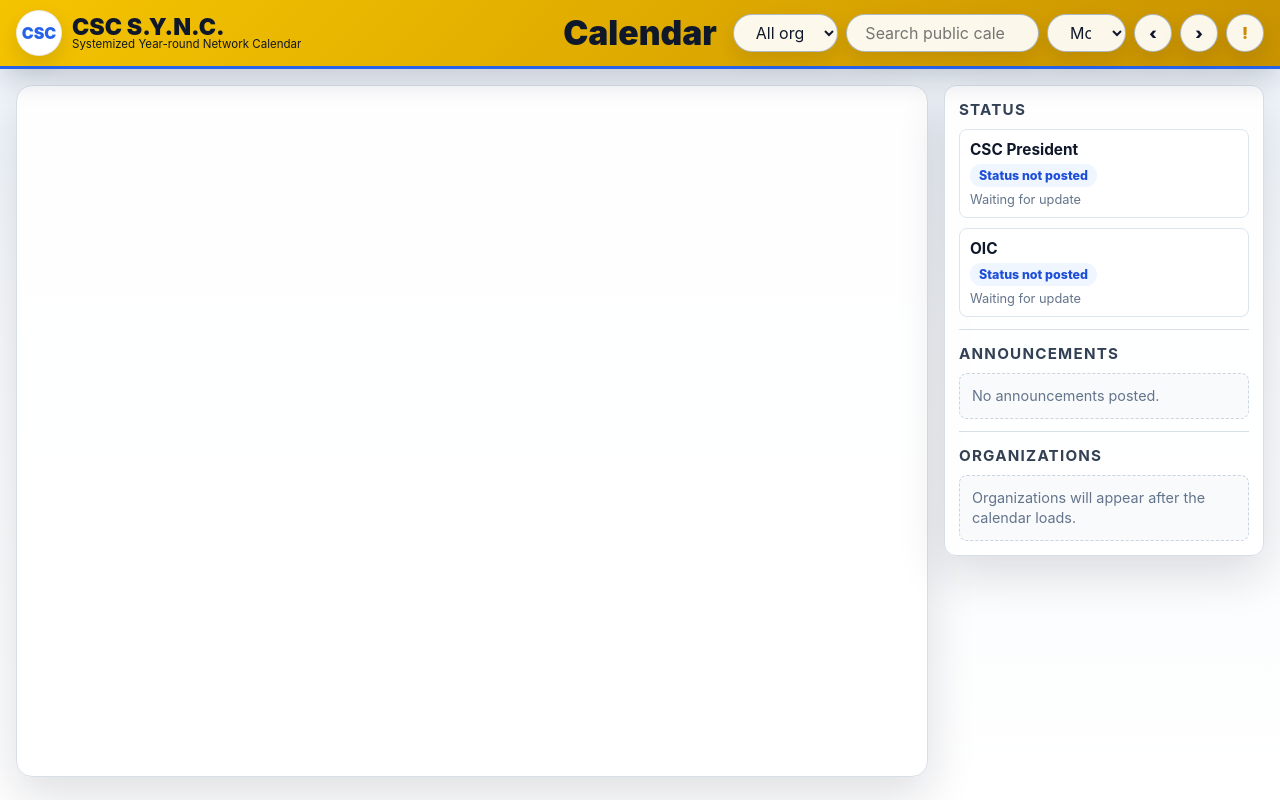
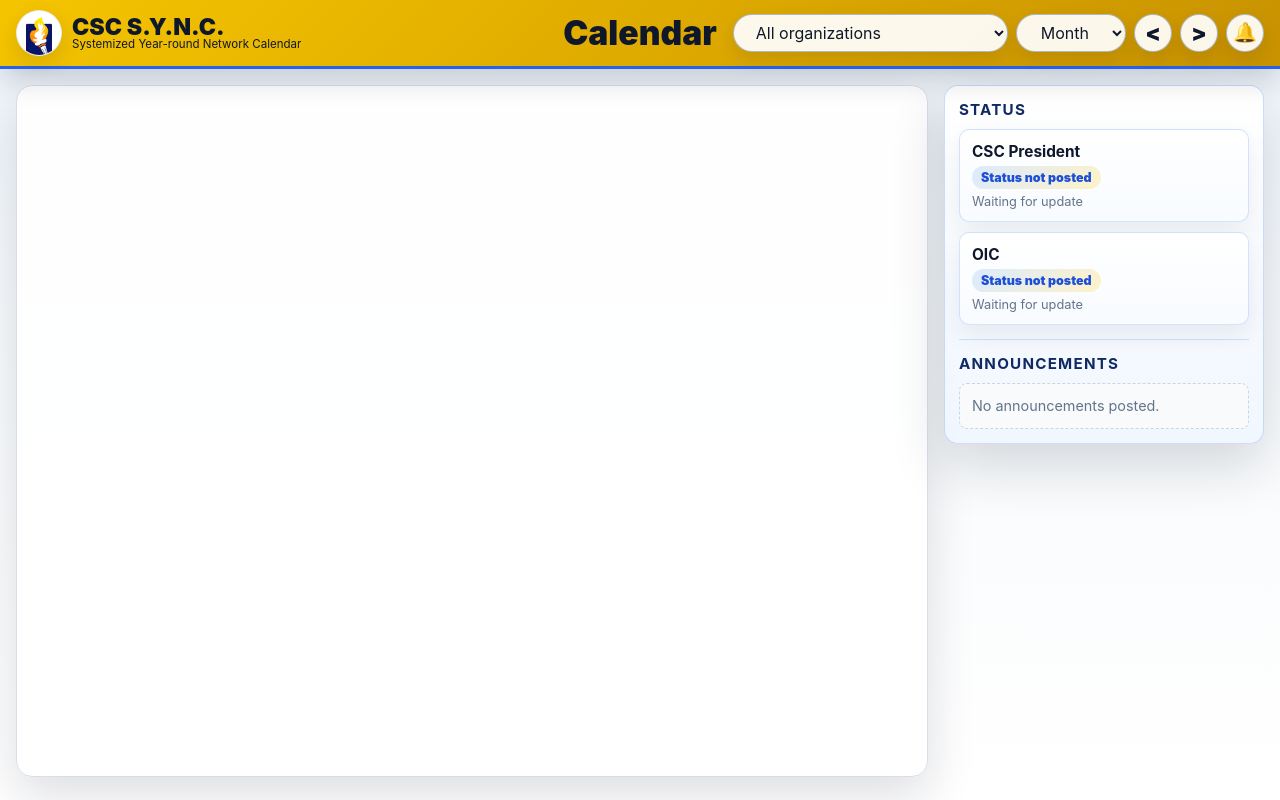
Before and after one commit to centralstudentcouncil2026-rgb/CSC-SYNC-PublicView, a plain HTML site: page index.html in a window 1280 px wide. Drawn offline with Linux system fonts and the light colour scheme; a script that the page names is missing.

Commit message:
Update public calendar header and panels

```diff
--- a/index.html
+++ b/index.html
@@ -18,7 +18,8 @@
     button, input, select { font: inherit; }
     .app-header { position: sticky; top: 0; z-index: 20; display: grid; grid-template-columns: minmax(220px, 1fr) auto minmax(220px, 1fr); align-items: center; gap: 16px; padding: 10px 16px; border-bottom: 3px solid var(--blue); background: linear-gradient(135deg, var(--gold), var(--gold-dark)); box-shadow: 0 10px 28px rgba(15, 23, 42, .18); }
     .brand { display: inline-flex; align-items: center; gap: 10px; min-width: 0; }
-    .brand-mark { display: grid; place-items: center; width: 46px; height: 46px; border-radius: 50%; background: #fff; border: 1px solid rgba(15, 23, 42, .08); color: var(--blue); font-weight: 900; box-shadow: 0 8px 20px rgba(15, 23, 42, .12); flex: 0 0 auto; }
+    .brand-mark { display: grid; place-items: center; width: 46px; height: 46px; border-radius: 50%; background: #fff; border: 1px solid rgba(15, 23, 42, .08); box-shadow: 0 8px 20px rgba(15, 23, 42, .12); flex: 0 0 auto; overflow: hidden; }
+    .brand-mark img { display: block; width: 76%; height: 76%; object-fit: contain; }
     .brand-title { display: grid; min-width: 0; line-height: 1; }
     .brand-title strong { font-size: clamp(1rem, 2vw, 1.45rem); font-weight: 900; white-space: nowrap; overflow: hidden; text-overflow: ellipsis; }
     .brand-title span { font-size: .72rem; color: #111827; white-space: nowrap; overflow: hidden; text-overflow: ellipsis; }
@@ -27,27 +28,25 @@
     .control, .icon-button { height: 38px; border: 1px solid rgba(148, 163, 184, .75); background: rgba(255, 255, 255, .92); color: var(--ink); box-shadow: 0 8px 18px rgba(15, 23, 42, .10); }
     .control { border-radius: 999px; padding: 0 18px; min-width: 0; outline: none; }
     .control:focus, .icon-button:focus { border-color: var(--blue); box-shadow: 0 0 0 3px rgba(37, 99, 235, .18), 0 8px 18px rgba(15, 23, 42, .10); }
-    .search-control { width: min(340px, 30vw); } .select-control { width: 170px; } .view-control { width: 118px; text-align: center; }
-    .icon-button { display: inline-grid; place-items: center; width: 38px; min-width: 38px; padding: 0; border-radius: 50%; cursor: pointer; font-weight: 900; }
-    .notification-button { position: relative; color: #ca8a04; }
+    .select-control { width: min(300px, 28vw); } .view-control { width: 118px; text-align: center; }
+    .icon-button { display: inline-grid; place-items: center; width: 38px; min-width: 38px; padding: 0; border-radius: 50%; cursor: pointer; font-size: 1.4rem; font-weight: 950; line-height: 1; }
+    .notification-button { position: relative; color: #ca8a04; font-size: 1.2rem; }
     .badge { position: absolute; top: -6px; right: -4px; min-width: 18px; height: 18px; padding: 0 5px; border-radius: 999px; display: none; place-items: center; background: #dc2626; color: #fff; border: 2px solid #fff; font-size: .7rem; font-weight: 900; line-height: 1; }
     .badge.show { display: grid; }
     main { display: grid; grid-template-columns: minmax(0, 1fr) 320px; gap: 16px; padding: 16px; }
     .calendar-panel, .side-panel { border: 1px solid var(--line); background: rgba(255, 255, 255, .92); box-shadow: var(--shadow); }
     .calendar-panel { border-radius: 16px; padding: 10px; overflow: hidden; min-width: 0; }
     #calendar { min-height: calc(100vh - 130px); }
-    .side-panel { border-radius: 12px; padding: 14px; align-self: start; display: grid; gap: 14px; max-height: calc(100vh - 100px); overflow: auto; }
-    .panel-section { display: grid; gap: 10px; padding-bottom: 12px; border-bottom: 1px solid var(--line); }
+    .side-panel { border-color: rgba(37, 99, 235, .22); border-radius: 14px; padding: 14px; align-self: start; display: grid; gap: 14px; max-height: calc(100vh - 100px); overflow: auto; background: linear-gradient(180deg, rgba(255, 255, 255, .96), rgba(239, 246, 255, .88)); box-shadow: 0 22px 54px rgba(15, 23, 42, .16); }
+    .panel-section { display: grid; gap: 10px; padding-bottom: 14px; border-bottom: 1px solid rgba(37, 99, 235, .18); }
     .panel-section:last-child { border-bottom: 0; padding-bottom: 0; }
-    .panel-section h2 { margin: 0; font-size: .95rem; text-transform: uppercase; letter-spacing: .08em; color: #334155; }
-    .status-card, .announcement-card, .legend-row { border: 1px solid #dbe4ef; background: #fff; border-radius: 8px; padding: 10px; }
+    .panel-section h2 { margin: 0; font-size: .95rem; text-transform: uppercase; letter-spacing: .08em; color: #102a63; }
+    .status-card, .announcement-card { border: 1px solid rgba(37, 99, 235, .18); background: linear-gradient(180deg, #ffffff, #f8fbff); border-radius: 10px; padding: 12px; box-shadow: 0 10px 24px rgba(15, 23, 42, .07); }
     .status-card { display: grid; gap: 5px; } .status-card strong { font-size: .96rem; }
-    .status-value { display: inline-flex; width: fit-content; max-width: 100%; padding: 4px 9px; border-radius: 999px; background: #eff6ff; color: #1d4ed8; font-size: .78rem; font-weight: 800; overflow-wrap: anywhere; }
+    .status-value { display: inline-flex; width: fit-content; max-width: 100%; padding: 4px 9px; border-radius: 999px; background: linear-gradient(135deg, #dbeafe, #fef3c7); color: #1d4ed8; font-size: .78rem; font-weight: 900; overflow-wrap: anywhere; }
     .small-muted { color: var(--muted); font-size: .8rem; }
     .announcement-card { display: grid; gap: 6px; } .announcement-card strong { font-size: .95rem; overflow-wrap: anywhere; }
     .announcement-card p { margin: 0; color: #475569; font-size: .86rem; line-height: 1.4; overflow-wrap: anywhere; white-space: pre-wrap; }
-    .legend-row { display: grid; grid-template-columns: 12px minmax(0, 1fr); align-items: center; gap: 8px; font-size: .85rem; font-weight: 700; }
-    .legend-dot { width: 12px; height: 12px; border-radius: 999px; }
     .fc { --fc-border-color: #cbd5e1; --fc-today-bg-color: #fff8d8; --fc-page-bg-color: transparent; color: var(--ink); }
     .fc .fc-toolbar { display: none; } .fc .fc-scrollgrid { border-radius: 12px; overflow: hidden; }
     .fc .fc-col-header-cell-cushion, .fc .fc-daygrid-day-number { color: var(--ink); text-decoration: none; font-weight: 800; }
@@ -68,23 +67,22 @@
     .detail-item span { display: block; color: #334155; font-size: .72rem; font-weight: 900; text-transform: uppercase; letter-spacing: .04em; }
     .detail-item strong { display: block; margin-top: 4px; font-size: .9rem; font-weight: 700; overflow-wrap: anywhere; }
     .empty-state { color: var(--muted); font-size: .9rem; line-height: 1.4; padding: 12px; border: 1px dashed #cbd5e1; border-radius: 8px; background: #f8fafc; }
-    @media (max-width: 1180px) { .app-header { grid-template-columns: 1fr; justify-items: stretch; } .calendar-title { order: 2; text-align: left; } .toolbar { order: 3; justify-content: flex-start; flex-wrap: wrap; } .brand { order: 1; } .search-control { width: min(100%, 380px); flex: 1 1 260px; } }
-    @media (max-width: 980px) { main { grid-template-columns: 1fr; } .side-panel { max-height: none; grid-template-columns: repeat(3, minmax(0, 1fr)); align-items: start; } .panel-section { border-bottom: 0; padding-bottom: 0; } }
-    @media (max-width: 720px) { .app-header { padding: 8px; gap: 8px; } .brand-mark { width: 38px; height: 38px; font-size: .78rem; } .brand-title strong { font-size: 1rem; } .brand-title span { display: none; } .calendar-title { font-size: 1.2rem; } .toolbar { display: grid; grid-template-columns: minmax(0, 1fr) 104px 38px 38px 38px; width: 100%; gap: 6px; } .select-control { grid-column: 1 / -1; width: 100%; } .search-control { grid-column: 1 / -1; width: 100%; min-width: 0; } .control, .icon-button { height: 36px; } .icon-button { width: 36px; min-width: 36px; } .view-control { width: 104px; padding-inline: 10px; } main { padding: 8px; } .calendar-panel { padding: 4px; border-radius: 10px; } #calendar { min-height: 72vh; } .fc .fc-daygrid-day-frame { min-height: 92px; } .fc .fc-col-header-cell-cushion, .fc .fc-daygrid-day-number { font-size: .78rem; } .fc .fc-event { font-size: .62rem; padding-inline: 3px; } .side-panel { grid-template-columns: 1fr; padding: 10px; } .detail-grid { grid-template-columns: 1fr; } }
+    @media (max-width: 1180px) { .app-header { grid-template-columns: 1fr; justify-items: stretch; } .calendar-title { order: 2; text-align: left; } .toolbar { order: 3; justify-content: flex-start; flex-wrap: wrap; } .brand { order: 1; } .select-control { width: min(100%, 380px); flex: 1 1 260px; } }
+    @media (max-width: 980px) { main { grid-template-columns: 1fr; } .side-panel { max-height: none; grid-template-columns: repeat(2, minmax(0, 1fr)); align-items: start; } .panel-section { border-bottom: 0; padding-bottom: 0; } }
+    @media (max-width: 720px) { .app-header { padding: 8px; gap: 8px; } .brand-mark { width: 38px; height: 38px; } .brand-title strong { font-size: 1rem; } .brand-title span { display: none; } .calendar-title { font-size: 1.2rem; } .toolbar { display: grid; grid-template-columns: minmax(0, 1fr) 104px 38px 38px 38px; width: 100%; gap: 6px; } .select-control { grid-column: 1 / -1; width: 100%; } .control, .icon-button { height: 36px; } .icon-button { width: 36px; min-width: 36px; font-size: 1.3rem; } .view-control { width: 104px; padding-inline: 10px; } main { padding: 8px; } .calendar-panel { padding: 4px; border-radius: 10px; } #calendar { min-height: 72vh; } .fc .fc-daygrid-day-frame { min-height: 92px; } .fc .fc-col-header-cell-cushion, .fc .fc-daygrid-day-number { font-size: .78rem; } .fc .fc-event { font-size: .62rem; padding-inline: 3px; } .side-panel { grid-template-columns: 1fr; padding: 10px; } .detail-grid { grid-template-columns: 1fr; } }
     @media (max-width: 460px) { .toolbar { grid-template-columns: minmax(0, 1fr) 86px 36px 36px 36px; } .view-control { width: 86px; } .brand-title strong { max-width: 220px; } dialog { width: calc(100vw - 16px); border-radius: 12px; } .modal-header, .modal-body { padding-inline: 14px; } }
   </style>
 </head>
 <body>
   <header class="app-header">
-    <div class="brand" aria-label="CSC S.Y.N.C."><div class="brand-mark">CSC</div><div class="brand-title"><strong>CSC S.Y.N.C.</strong><span>Systemized Year-round Network Calendar</span></div></div>
+    <div class="brand" aria-label="CSC S.Y.N.C."><div class="brand-mark"><img src="assets/csc-logo.png" alt="CSC logo"></div><div class="brand-title"><strong>CSC S.Y.N.C.</strong><span>Systemized Year-round Network Calendar</span></div></div>
     <div class="calendar-title" id="calendarTitle">Calendar</div>
     <div class="toolbar" aria-label="Calendar controls">
       <select class="control select-control" id="organizationFilter" aria-label="Filter by organization"><option value="">All organizations</option></select>
-      <input class="control search-control" id="searchInput" type="search" placeholder="Search public calendars by full name or title" aria-label="Search calendar">
       <select class="control view-control" id="viewSelect" aria-label="Calendar view"><option value="dayGridMonth">Month</option><option value="timeGridWeek">Week</option><option value="timeGridDay">Day</option><option value="listMonth">List</option></select>
-      <button class="icon-button" id="prevButton" type="button" aria-label="Previous period">&lsaquo;</button>
-      <button class="icon-button" id="nextButton" type="button" aria-label="Next period">&rsaquo;</button>
-      <button class="icon-button notification-button" id="announcementButton" type="button" aria-label="Announcements"><span aria-hidden="true">!</span><span class="badge" id="announcementBadge">0</span></button>
+      <button class="icon-button" id="prevButton" type="button" aria-label="Previous period">&lt;</button>
+      <button class="icon-button" id="nextButton" type="button" aria-label="Next period">&gt;</button>
+      <button class="icon-button notification-button" id="announcementButton" type="button" aria-label="Announcements"><span aria-hidden="true">🔔</span><span class="badge" id="announcementBadge">0</span></button>
     </div>
   </header>
   <main>
@@ -92,7 +90,6 @@
     <aside class="side-panel" aria-label="Calendar details">
       <section class="panel-section"><h2>Status</h2><article class="status-card"><strong>CSC President</strong><span class="status-value" id="presidentStatusValue">Status not posted</span><span class="small-muted" id="presidentStatusMeta">Waiting for update</span></article><article class="status-card"><strong>OIC</strong><span class="status-value" id="oicStatusValue">Status not posted</span><span class="small-muted" id="oicStatusMeta">Waiting for update</span></article></section>
       <section class="panel-section"><h2>Announcements</h2><div id="announcementList"><div class="empty-state">No announcements posted.</div></div></section>
-      <section class="panel-section"><h2>Organizations</h2><div id="organizationLegend"><div class="empty-state">Organizations will appear after the calendar loads.</div></div></section>
     </aside>
   </main>
   <div class="loading-banner" id="loadingBanner">Loading calendar</div>
@@ -105,7 +102,7 @@
     const state = { calendar: null, allEvents: [], organizations: [], announcements: [], orgColors: new Map() };
     document.addEventListener('DOMContentLoaded', init);
     async function init() { bindControls(); buildCalendar(); await refreshAll(); }
-    function bindControls() { byId('prevButton').addEventListener('click', () => { state.calendar.prev(); updateTitle(); }); byId('nextButton').addEventListener('click', () => { state.calendar.next(); updateTitle(); }); byId('viewSelect').addEventListener('change', (event) => { state.calendar.changeView(event.target.value); updateTitle(); }); byId('organizationFilter').addEventListener('change', renderCalendarEvents); byId('searchInput').addEventListener('input', debounce(renderCalendarEvents, 120)); byId('announcementButton').addEventListener('click', openAnnouncementDialog); byId('closeEventDialog').addEventListener('click', () => byId('eventDialog').close()); byId('closeAnnouncementDialog').addEventListener('click', () => byId('announcementDialog').close()); byId('eventDialog').addEventListener('click', closeOnBackdrop); byId('announcementDialog').addEventListener('click', closeOnBackdrop); window.addEventListener('resize', debounce(() => state.calendar && state.calendar.updateSize(), 150)); }
+    function bindControls() { byId('prevButton').addEventListener('click', () => { state.calendar.prev(); updateTitle(); }); byId('nextButton').addEventListener('click', () => { state.calendar.next(); updateTitle(); }); byId('viewSelect').addEventListener('change', (event) => { state.calendar.changeView(event.target.value); updateTitle(); }); byId('organizationFilter').addEventListener('change', renderCalendarEvents); byId('announcementButton').addEventListener('click', openAnnouncementDialog); byId('closeEventDialog').addEventListener('click', () => byId('eventDialog').close()); byId('closeAnnouncementDialog').addEventListener('click', () => byId('announcementDialog').close()); byId('eventDialog').addEventListener('click', closeOnBackdrop); byId('announcementDialog').addEventListener('click', closeOnBackdrop); window.addEventListener('resize', debounce(() => state.calendar && state.calendar.updateSize(), 150)); }
     function buildCalendar() { const calendarEl = byId('calendar'); state.calendar = new FullCalendar.Calendar(calendarEl, { initialView: window.innerWidth < 640 ? 'listMonth' : 'dayGridMonth', height: 'auto', dayMaxEvents: true, nowIndicator: true, eventDisplay: 'block', slotMinTime: '06:00:00', slotMaxTime: '23:59:00', headerToolbar: false, eventClick(info) { info.jsEvent.preventDefault(); openEventDialog(info.event); }, eventDidMount(info) { info.el.title = `${info.event.title} (${info.event.extendedProps.organization || 'Organization'})`; } }); state.calendar.render(); updateTitle(); byId('viewSelect').value = state.calendar.view.type; }
     async function refreshAll() { showLoading(true); try { const [items, orgs, announcements, profiles] = await Promise.all([rest('/rest/v1/calendar_items?select=*&approval_status=eq.approved&order=start_time.asc'), rest('/rest/v1/organizations?select=*&order=organization_name.asc'), rest('/rest/v1/announcements?select=*&order=created_at.desc'), rest('/rest/v1/profiles?select=id,email,full_name,account_type,activity_status,status_label,status_updated_at,updated_at,created_at&email=in.(president@aup.edu.ph,cscadmin2@aup.edu.ph,cscadviser@aup.edu.ph,cscadmin1@aup.edu.ph)')]); state.organizations = Array.isArray(orgs) ? orgs : []; state.allEvents = normalizeCalendarItems(Array.isArray(items) ? items : []); state.announcements = normalizeAnnouncements(Array.isArray(announcements) ? announcements : []); assignOrganizationColors(); renderFilters(); renderCalendarEvents(); renderAnnouncements(); renderStatuses(Array.isArray(profiles) ? profiles : []); } catch (error) { console.error(error); byId('announcementList').innerHTML = `<div class="empty-state">Calendar could not load. ${escapeHtml(error.message || 'Please try again later.')}</div>`; } finally { showLoading(false); } }
     async function rest(endpoint) { const { url, publishableKey } = window.SUPABASE_CONFIG; const response = await fetch(`${url}${endpoint}`, { headers: { apikey: publishableKey, Authorization: `Bearer ${publishableKey}`, 'Content-Type': 'application/json' } }); const payload = await response.json().catch(() => null); if (!response.ok) throw new Error(payload?.message || payload?.error || `Request failed (${response.status})`); return payload; }
@@ -113,9 +110,9 @@
     function isVisibleApprovedSchedule(row) { const status = lower(row.event_status || row.status || ''); const privacy = lower(row.privacy_level || ''); if (row.record_type && row.record_type !== 'schedule') return false; if (lower(row.approval_status) !== 'approved') return false; if (['cancelled', 'canceled', 'deleted', 'rejected', 'declined', 'archived'].includes(status)) return false; if (['private', 'internal', 'draft'].includes(privacy)) return false; return true; }
     function occurrencesForRow(row) { const saved = parseArray(row.occurrences); if (saved.length) return saved; const start = row.start_time || row.start_date; const end = row.end_time || row.end_date || row.start_time; const base = { id: row.id || createId(), date: dateOnly(start), start_time: start, end_time: end }; const repeat = lower(row.repeat || row.repeat_pattern || row.recurrence || row.recurrence_rule || ''); const until = dateOnly(row.repeat_until || row.recurrence_until || row.end_date); if (!repeat || repeat.includes('does not') || repeat === 'none' || !until) return [base]; return expandRepeat(base, repeat, until); }
     function expandRepeat(base, repeat, until) { const dates = []; const step = repeat.includes('month') ? 'month' : repeat.includes('day') ? 'day' : 'week'; const current = noonDate(base.date); const last = noonDate(until); if (!current || !last || current > last) return [base]; while (current <= last && dates.length < 370) { dates.push(localDate(current)); if (step === 'month') current.setMonth(current.getMonth() + 1); else current.setDate(current.getDate() + (step === 'day' ? 1 : 7)); } return dates.map((date, index) => ({ id: `${base.id}-repeat-${index}`, date, start_time: combineDateTime(date, base.start_time), end_time: combineDateTime(date, base.end_time) })); }
-    function renderCalendarEvents() { const orgFilter = byId('organizationFilter').value; const query = lower(byId('searchInput').value); const events = state.allEvents.filter((event) => { const record = event.extendedProps.record || {}; const haystack = lower([event.title, event.extendedProps.organization, record.venue, record.public_description, record.purpose, record.contact_person, record.activity_description].join(' ')); return (!orgFilter || event.extendedProps.colorKey === orgFilter) && (!query || haystack.includes(query)); }); state.calendar.removeAllEvents(); state.calendar.addEventSource(events); updateTitle(); }
-    function renderFilters() { const select = byId('organizationFilter'); const options = [...organizationKeysFromEvents()].sort((a, b) => a.label.localeCompare(b.label)); select.innerHTML = '<option value="">All organizations</option>' + options.map((item) => `<option value="${escapeHtml(item.key)}">${escapeHtml(item.label)}</option>`).join(''); const legend = byId('organizationLegend'); legend.innerHTML = options.length ? options.map((item) => `<div class="legend-row"><span class="legend-dot" style="background:${escapeHtml(colorForKey(item.key))}"></span><span>${escapeHtml(item.label)}</span></div>`).join('') : '<div class="empty-state">No approved organization schedules yet.</div>'; }
-    function organizationKeysFromEvents() { const map = new Map(); state.allEvents.forEach((event) => map.set(event.extendedProps.colorKey, { key: event.extendedProps.colorKey, label: event.extendedProps.organization || 'Unassigned' })); return map.values(); }
+    function renderCalendarEvents() { const orgFilter = byId('organizationFilter').value; const events = state.allEvents.filter((event) => !orgFilter || event.extendedProps.colorKey === orgFilter); state.calendar.removeAllEvents(); state.calendar.addEventSource(events); updateTitle(); }
+    function renderFilters() { const select = byId('organizationFilter'); const options = organizationFilterOptions(); select.innerHTML = '<option value="">All organizations</option>' + options.map((item) => `<option value="${escapeHtml(item.key)}">${escapeHtml(item.label)}</option>`).join(''); }
+    function organizationFilterOptions() { const map = new Map(); state.organizations.forEach((org) => { const label = org.organization_name || org.name || org.full_name || 'Unnamed organization'; map.set(organizationKey(org, label), { key: organizationKey(org, label), label }); }); state.allEvents.forEach((event) => { if (!map.has(event.extendedProps.colorKey)) map.set(event.extendedProps.colorKey, { key: event.extendedProps.colorKey, label: event.extendedProps.organization || 'Unassigned' }); }); return [...map.values()].sort((a, b) => a.label.localeCompare(b.label)); }
     function assignOrganizationColors() { state.orgColors.clear(); state.organizations.forEach((org, index) => { const key = organizationKey(org, org.organization_name || org.name); const saved = org.color || org.organization_color || org.assigned_color || org.theme_color || org.color_hex; state.orgColors.set(key, isCssColor(saved) ? saved : PALETTE[index % PALETTE.length]); }); state.allEvents.forEach((event) => { if (!state.orgColors.has(event.extendedProps.colorKey)) state.orgColors.set(event.extendedProps.colorKey, PALETTE[state.orgColors.size % PALETTE.length]); event.backgroundColor = colorForKey(event.extendedProps.colorKey); event.borderColor = colorForKey(event.extendedProps.colorKey); }); }
     function renderAnnouncements() { const badge = byId('announcementBadge'); badge.textContent = String(state.announcements.length); badge.classList.toggle('show', state.announcements.length > 0); const list = byId('announcementList'); list.innerHTML = state.announcements.length ? state.announcements.slice(0, 5).map(announcementCardHtml).join('') : '<div class="empty-state">No announcements posted.</div>'; }
     function normalizeAnnouncements(rows) { return rows.filter((item) => !['hidden', 'draft', 'deleted', 'archived'].includes(lower(item.visibility_status || item.status || item.announcement_status || ''))); }
```
Also changed, not shown: assets/csc-logo.png (added).
